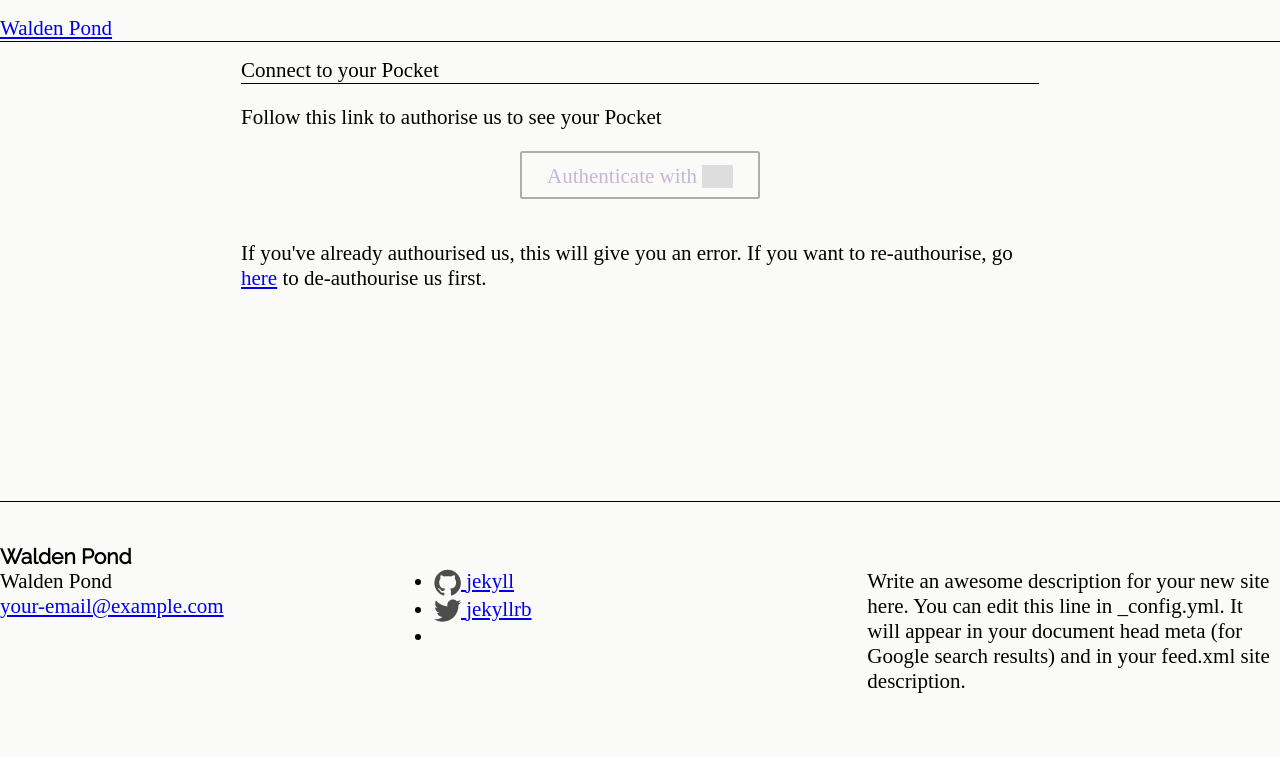
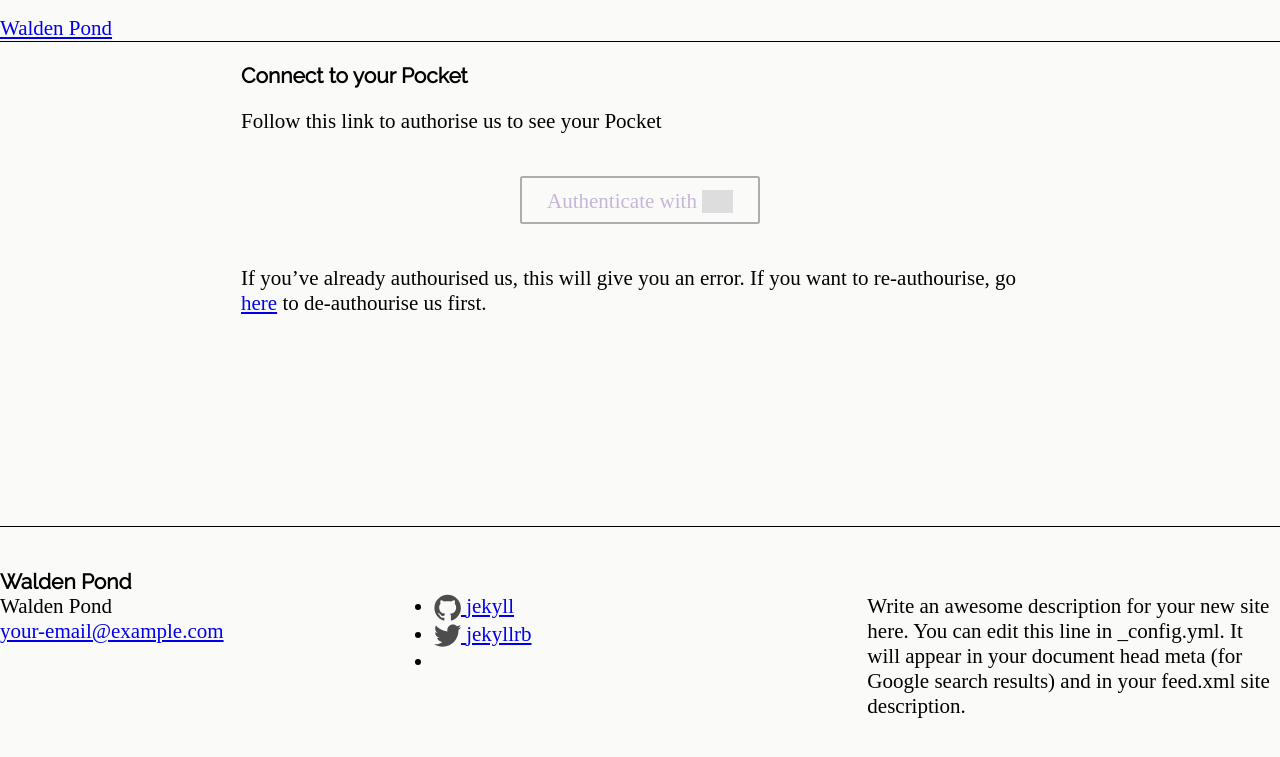
Before and after one commit to notionparallax/wp2frontEnd, a Jekyll site: the page built from connect-pocket.md, in a window 1280 px wide. Shown: the top 757 px of the page. Built offline with Jekyll 4.4.1, drawn with Linux system fonts in a browser that asks for light colours; some web fonts are replaced; comment, search, counter and statistics services are not loaded; grey boxes are pictures that could not be loaded.

Commit message:
switch to MD

```diff
--- a/connect-pocket.html
+++ b/connect-pocket.md
@@ -2,16 +2,7 @@
 layout: default
 ---
 
-<h1>Connect to your Pocket</h1>
-
-{% if articlelist %}
-<p>Here's some articles you saved recently:</p>
-<ul>
-  {% for a in articlelist %}
-  <li>{{a}}</li>
-  {% endfor %}
-</ul>
-{% endif %}
+<h2>Connect to your Pocket</h2>
 
 <p>Follow this link to authorise us to see your Pocket</p>
 
```
